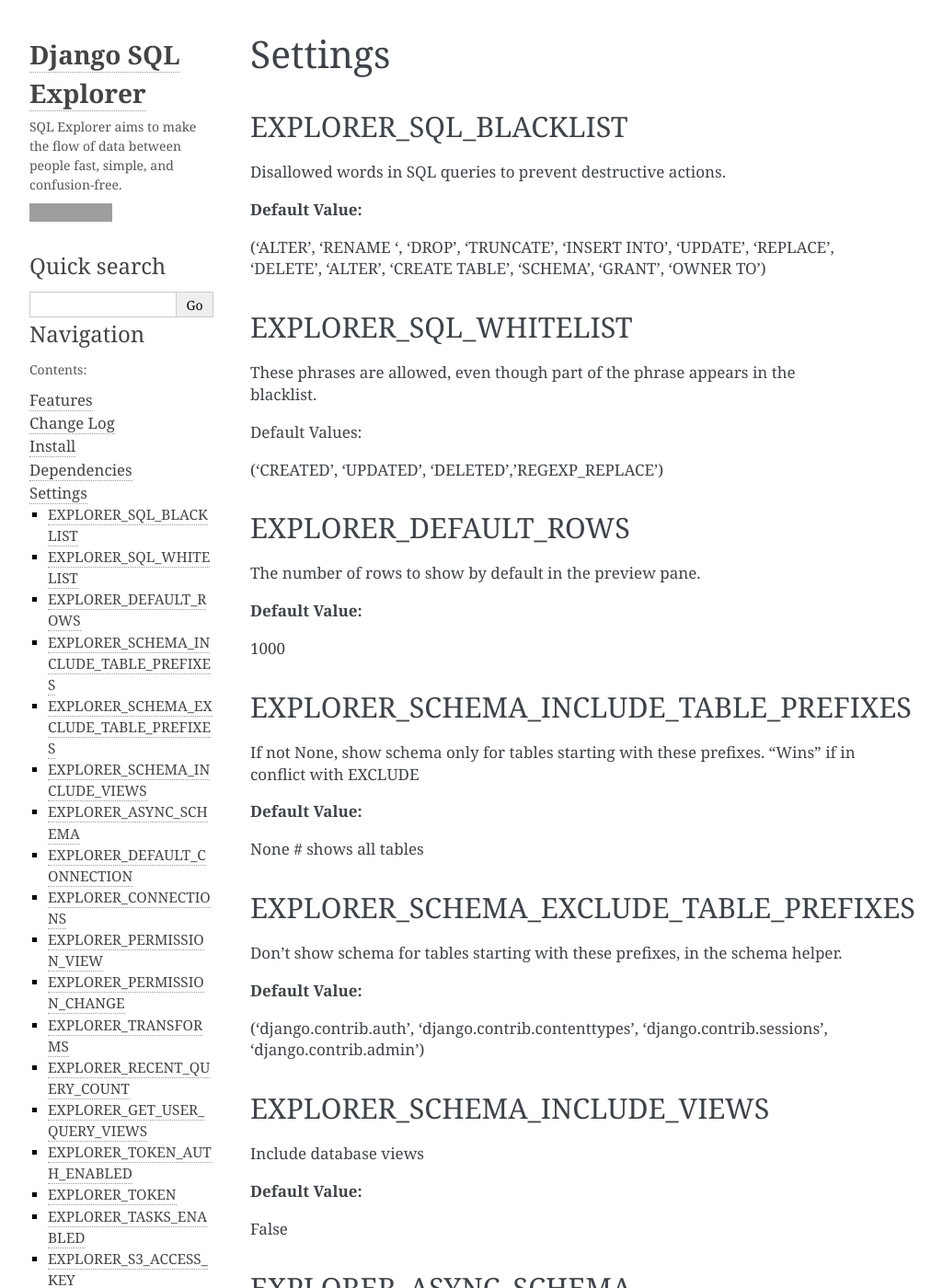
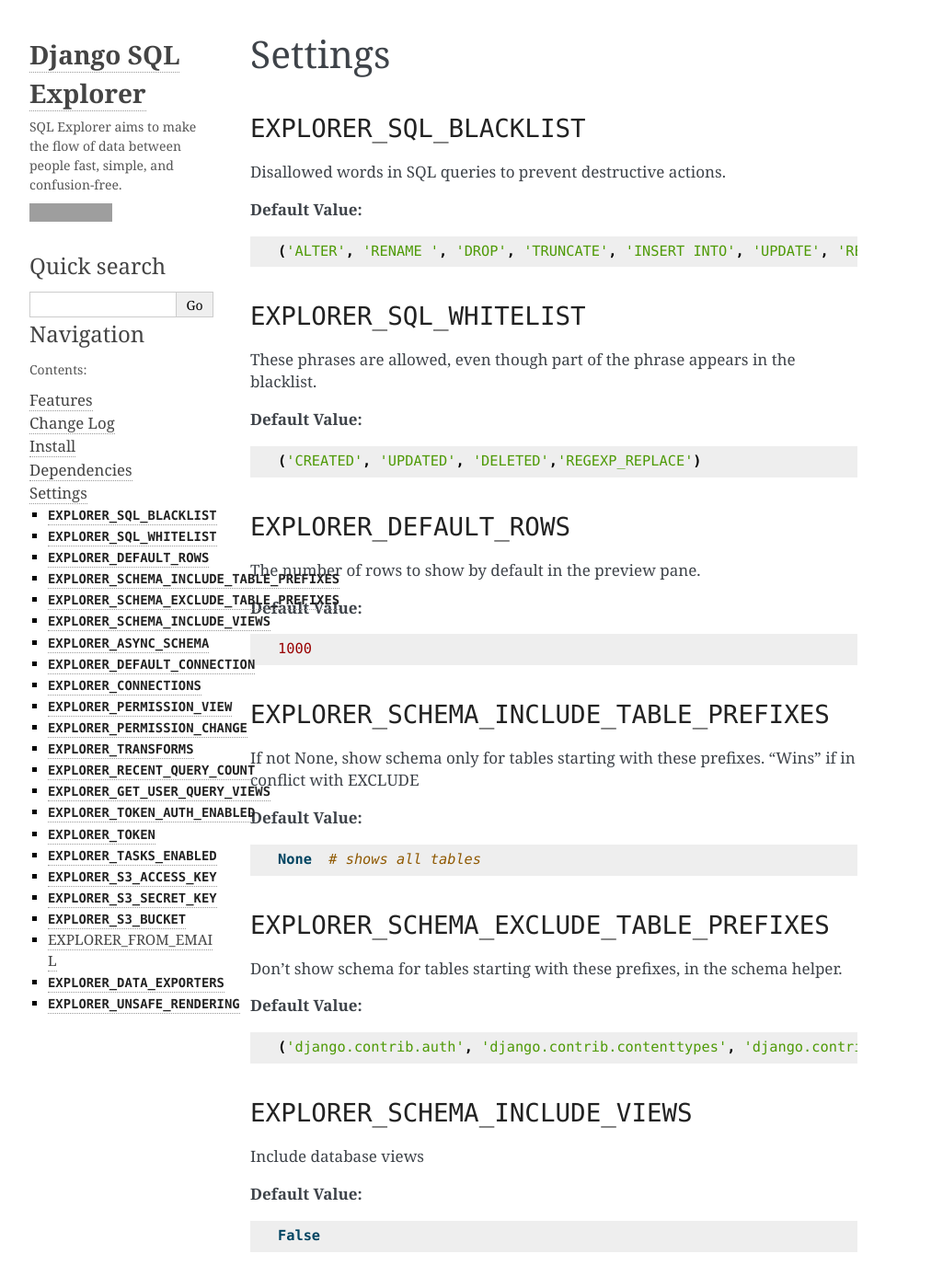
Before and after one commit to explorerhq/sql-explorer, a Sphinx documentation site: the page built from docs/settings.rst, in a window 1280 px wide and 1400 px high. Shown: the whole window at 92% size, without its empty margins (148-1173 px from the left). Built offline with Sphinx 7.4.7, drawn with Linux system fonts in a browser that asks for light colours; some of the changed text lies outside the part shown; grey boxes are pictures that could not be loaded.

Commit message:
Implement feedback

```diff
--- a/docs/settings.rst
+++ b/docs/settings.rst
@@ -2,65 +2,80 @@
 Settings
 ********
 
-EXPLORER_SQL_BLACKLIST
-**********************
+``EXPLORER_SQL_BLACKLIST``
+**************************
 
 Disallowed words in SQL queries to prevent destructive actions.
 
 **Default Value:**
 
-('ALTER', 'RENAME ', 'DROP', 'TRUNCATE', 'INSERT INTO', 'UPDATE', 'REPLACE', 'DELETE', 'ALTER', 'CREATE TABLE', 'SCHEMA', 'GRANT', 'OWNER TO')
+.. code-block:: python
+
+   ('ALTER', 'RENAME ', 'DROP', 'TRUNCATE', 'INSERT INTO', 'UPDATE', 'REPLACE', 'DELETE', 'ALTER', 'CREATE TABLE', 'SCHEMA', 'GRANT', 'OWNER TO')
 
 
-EXPLORER_SQL_WHITELIST
-**********************
+
+``EXPLORER_SQL_WHITELIST``
+**************************
 
 These phrases are allowed, even though part of the phrase appears in the blacklist.
 
-Default Values:
+**Default Value:**
 
-('CREATED', 'UPDATED', 'DELETED','REGEXP_REPLACE')
+.. code-block:: python
 
-EXPLORER_DEFAULT_ROWS
-*********************
+ ('CREATED', 'UPDATED', 'DELETED','REGEXP_REPLACE')
+
+
+
+``EXPLORER_DEFAULT_ROWS``
+*************************
 
 The number of rows to show by default in the preview pane.
 
 **Default Value:**
 
-1000
+.. code-block:: python
 
-EXPLORER_SCHEMA_INCLUDE_TABLE_PREFIXES
-**************************************
+ 1000
+
+``EXPLORER_SCHEMA_INCLUDE_TABLE_PREFIXES``
+******************************************
 
 If not None, show schema only for tables starting with these prefixes. "Wins" if in conflict with EXCLUDE
 
 **Default Value:**
 
-None  # shows all tables
+.. code-block:: python
 
-EXPLORER_SCHEMA_EXCLUDE_TABLE_PREFIXES
-**************************************
+ None  # shows all tables
+
+``EXPLORER_SCHEMA_EXCLUDE_TABLE_PREFIXES``
+******************************************
 
 Don't show schema for tables starting with these prefixes, in the schema helper.
 
 **Default Value:**
 
-('django.contrib.auth', 'django.contrib.contenttypes', 'django.contrib.sessions', 'django.contrib.admin')
+.. code-block:: python
+
+ ('django.contrib.auth', 'django.contrib.contenttypes', 'django.contrib.sessions', 'django.contrib.admin')
 
 
-EXPLORER_SCHEMA_INCLUDE_VIEWS
-*****************************
+``EXPLORER_SCHEMA_INCLUDE_VIEWS``
+*********************************
 
 Include database views
 
 **Default Value:**
 
-False
+.. code-block:: python
+
+ False
 
 
-EXPLORER_ASYNC_SCHEMA
-*********************
+``EXPLORER_ASYNC_SCHEMA``
+*************************
 Generate DB schema asynchronously. Requires Celery and EXPLORER_TASKS_ENABLED
 
 **Default Value:**
@@ -68,132 +83,158 @@
 False
 
 
-EXPLORER_DEFAULT_CONNECTION
-***************************
+``EXPLORER_DEFAULT_CONNECTION``
+*******************************
 
 The name of the Django database connection to use. Ideally set this to a connection with read only permissions
 
 **Default Value:**
 
-None  # Must be set for the app to work, as this is required
+.. code-block:: python
+
+ None  # Must be set for the app to work, as this is required
 
 
-EXPLORER_CONNECTIONS
-********************
+``EXPLORER_CONNECTIONS``
+************************
 
 A dictionary of { 'Friendly Name': 'django_db_alias'}.
 
 **Default Value:**
 
-{}  # At a minimum, should be set to something like { 'Default': 'readonly' } or similar. See connections.py for more documentation.
+.. code-block:: python
+
+ {}  # At a minimum, should be set to something like { 'Default': 'readonly' } or similar. See connections.py for more documentation.
 
 
-EXPLORER_PERMISSION_VIEW
-************************
+``EXPLORER_PERMISSION_VIEW``
+****************************
 Callback to check if the user is allowed to view and execute stored queries
 
 **Default Value:**
 
-lambda r: r.user.is_staff
+.. code-block:: python
+
+ lambda r: r.user.is_staff
 
 
-EXPLORER_PERMISSION_CHANGE
-**************************
+``EXPLORER_PERMISSION_CHANGE``
+******************************
 
 Callback to check if the user is allowed to add/change/delete queries
 
 **Default Value:**
 
-lambda r: r.user.is_staff
+.. code-block:: python
 
-EXPLORER_TRANSFORMS
-*******************
+ lambda r: r.user.is_staff
+
+``EXPLORER_TRANSFORMS``
+***********************
 
 List of tuples like [('alias', 'Template for {0}')]. See features section of this doc for more info.
 
 **Default Value:**
 
-[]
+.. code-block:: python
+
+ []
 
 
 
-EXPLORER_RECENT_QUERY_COUNT
-***************************
+``EXPLORER_RECENT_QUERY_COUNT``
+*******************************
 
 The number of recent queries to show at the top of the query listing.
 
 **Default Value:**
 
-10
+.. code-block:: python
+
+ 10
 
 
-EXPLORER_GET_USER_QUERY_VIEWS
-*****************************
+``EXPLORER_GET_USER_QUERY_VIEWS``
+*********************************
 
 A dict granting view permissions on specific queries of the form {userId:[queryId, ...], ...}
 
 **Default Value:**
 
-{}
+.. code-block:: python
+
+ {}
 
 
-EXPLORER_TOKEN_AUTH_ENABLED
-***************************
+``EXPLORER_TOKEN_AUTH_ENABLED``
+*******************************
 
 Bool indicating whether token-authenticated requests should be enabled. See "Power Tips", above.
 
 **Default Value:**
 
-False
+.. code-block:: python
+
+ False
 
 
-EXPLORER_TOKEN
-**************
+``EXPLORER_TOKEN``
+******************
 
 Access token for query results.
 
 **Default Value:**
 
-"CHANGEME"
+.. code-block:: python
+
+ "CHANGEME"
 
 
-EXPLORER_TASKS_ENABLED
-**********************
+``EXPLORER_TASKS_ENABLED``
+**************************
 
 Turn on if you want to use the snapshot_queries celery task, or email report functionality in tasks.py
 
 **Default Value:**
 
-False
+.. code-block:: python
 
-EXPLORER_S3_ACCESS_KEY
-**********************
+ False
+
+``EXPLORER_S3_ACCESS_KEY``
+**************************
 
 S3 Access Key for snapshot upload
 
 **Default Value:**
 
-None
+.. code-block:: python
+
+ None
 
 
-EXPLORER_S3_SECRET_KEY
-**********************
+``EXPLORER_S3_SECRET_KEY``
+**************************
 
 S3 Secret Key for snapshot upload
 
 **Default Value:**
 
-None
+.. code-block:: python
+
+ None
 
 
-EXPLORER_S3_BUCKET
-******************
+``EXPLORER_S3_BUCKET``
+**********************
 
 S3 Bucket for snapshot upload
 
 **Default Value:**
 
-None
+.. code-block:: python
+
+ None
 
 
 EXPLORER_FROM_EMAIL
@@ -203,23 +244,29 @@
 
 **Default Value:**
 
-"django-sql-explorer@example.com"
+.. code-block:: python
+
+ "django-sql-explorer@example.com"
 
 
-EXPLORER_DATA_EXPORTERS
-***********************
+``EXPLORER_DATA_EXPORTERS``
+***************************
 
 The export buttons to use. Default includes Excel, so xlsxwriter from optional-requirements.txt is needed
 
 **Default Value:**
 
-[('csv', 'explorer.exporters.CSVExporter'), ('excel', 'explorer.exporters.ExcelExporter'), ('json', 'explorer.exporters.JSONExporter')]
+.. code-block:: python
 
-EXPLORER_UNSAFE_RENDERING
-*************************
+ [('csv', 'explorer.exporters.CSVExporter'), ('excel', 'explorer.exporters.ExcelExporter'), ('json', 'explorer.exporters.JSONExporter')]
+
+``EXPLORER_UNSAFE_RENDERING``
+*****************************
 
 Disable auto escaping for rendering values from the database. Be wary of XSS attacks if querying unknown data...
 
 **Default Value:**
 
-False
+.. code-block:: python
+
+ False
```
